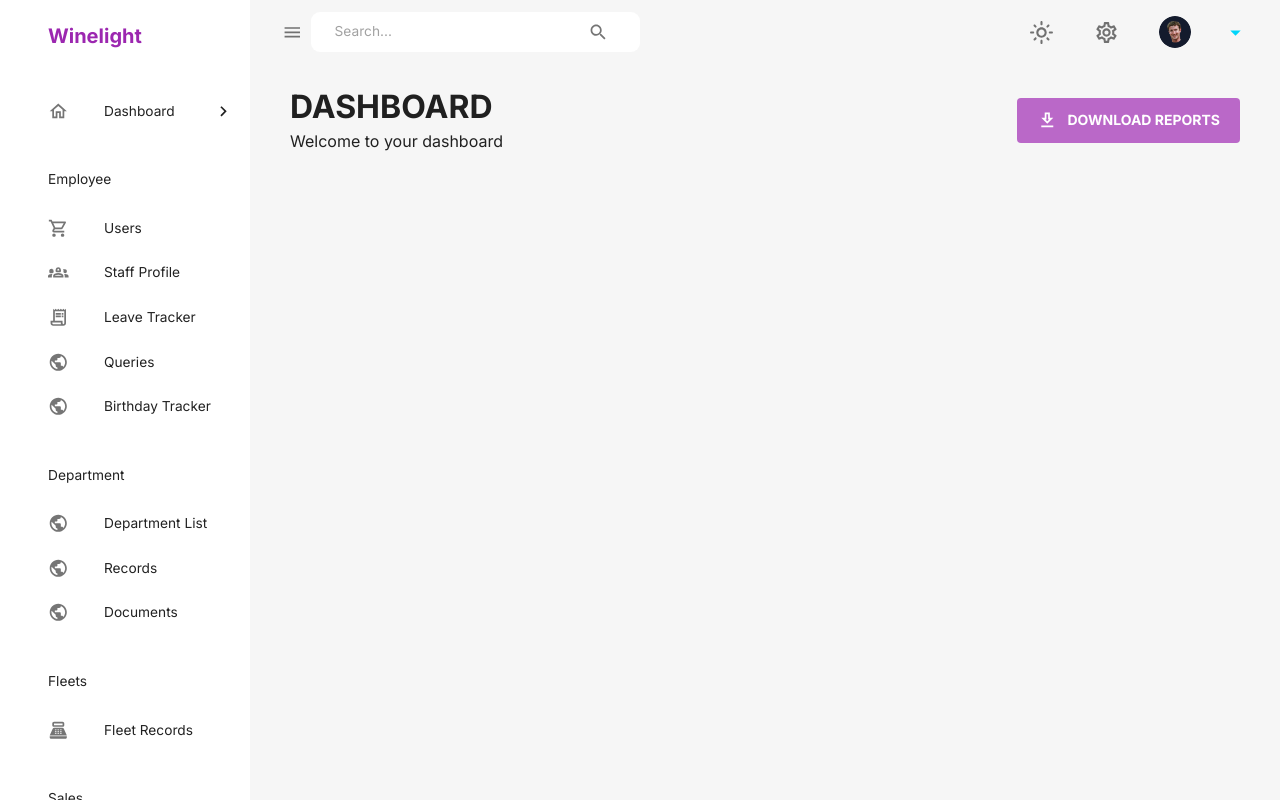
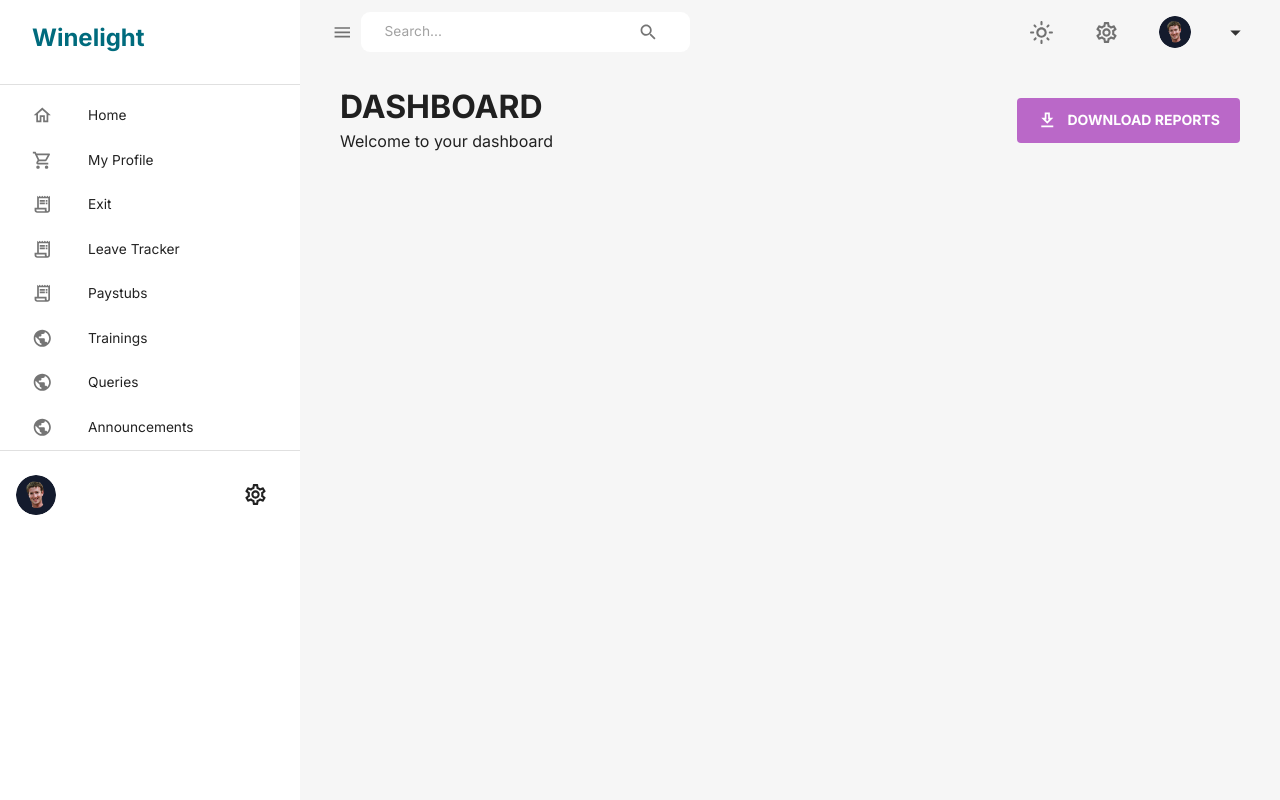
Before and after one commit to felayo/company_mgt_sys_admin, a React (Vite) app: page /dashboard in a window 1280 px wide. Built offline with nearby package versions, Linux system fonts and the light colour scheme.

Commit message:
logout implement on navbar component and sidebar component refactored

```diff
--- a/src/components/DashLayout.jsx
+++ b/src/components/DashLayout.jsx
@@ -1,7 +1,8 @@
 import { useState } from "react";
+import { Outlet } from "react-router-dom";
 import { Box, useMediaQuery } from "@mui/material";
 // import { useSelector } from "react-redux";
-import { Outlet } from "react-router-dom";
+
 import Navbar from "./Navbar";
 import Footer from "./Footer";
 import Sidebar from "./Sidebar";
@@ -18,7 +19,7 @@ const DashLayout = () => {
     <Box display={isNonMobile ? "flex" : "block"} width="100%" height="100%">
       <Sidebar
         isNonMobile={isNonMobile}
-        drawerWidth="250px"
+        drawerWidth="300px"
         isSidebarOpen={isSidebarOpen}
         setIsSidebarOpen={setIsSidebarOpen}
       />
--- a/src/components/Navbar.jsx
+++ b/src/components/Navbar.jsx
@@ -1,6 +1,7 @@
 /* eslint-disable no-unused-vars */
 /* eslint-disable react/prop-types */
-import React, { useState } from "react";
+import React, { useState, useEffect } from "react";
+import { useNavigate, useLocation } from 'react-router-dom'
 import {
   AppBar,
   Button,
@@ -13,9 +14,6 @@ import {
   MenuItem,
   useTheme,
 } from "@mui/material";
-import { useDispatch } from "react-redux";
-import FlexBetween from "./FlexBetween";
-import { setMode } from "../redux/features/theme/themeSlice";
 import {
   LightModeOutlined,
   DarkModeOutlined,
@@ -24,18 +22,31 @@ import {
   SettingsOutlined,
   ArrowDropDownOutlined,
 } from "@mui/icons-material";
+
+import { useDispatch } from "react-redux";
+import { setMode } from "../redux/features/theme/themeSlice";
+import { useSendLogoutMutation } from "../redux/features/auth/authApiSlice";
+
+import FlexBetween from "./FlexBetween";
 import profileImage from "../assets/user.png";
+
 import useAuth from "../hooks/useAuth";
 
 const Navbar = ({ isSidebarOpen, setIsSidebarOpen }) => {
+  const [sendLogout, { isLoading, isSuccess, isError, error }] = useSendLogoutMutation()
+  const { email, role } = useAuth();
+  const navigate = useNavigate()
   const dispatch = useDispatch();
   const theme = useTheme();
   const [anchorEl, setAnchorEl] = useState(null);
+
+  useEffect(() => {
+        if (isSuccess) navigate('/')
+    }, [isSuccess, navigate])
+
   const isOpen = Boolean(anchorEl);
   const handleClick = (event) => setAnchorEl(event.currentTarget);
   const handleClose = () => setAnchorEl(null);
-
-  const { email, role } = useAuth();
 
   return (
     <AppBar
@@ -98,17 +109,17 @@ const Navbar = ({ isSidebarOpen, setIsSidebarOpen }) => {
                 <Typography
                   fontWeight="bold"
                   fontSize="0.85rem"
-                  sx={{ color: theme.palette.secondary[100] }}>
-                  { email }
+                  sx={{ color: theme.palette.neutral.dark }}>
+                  {email}
                 </Typography>
                 <Typography
                   fontSize="0.75rem"
-                  sx={{ color: theme.palette.secondary[200] }}>
-                  { role }
+                  sx={{ color: theme.palette.neutral.main }}>
+                  {role}
                 </Typography>
               </Box>
               <ArrowDropDownOutlined
-                sx={{ color: theme.palette.secondary[300], fontSize: "25px" }}
+                sx={{ color: theme.palette.neutral.dark, fontSize: "25px" }}
               />
             </Button>
             <Menu
@@ -116,7 +127,7 @@ const Navbar = ({ isSidebarOpen, setIsSidebarOpen }) => {
               open={isOpen}
               onClose={handleClose}
               anchorOrigin={{ vertical: "bottom", horizontal: "center" }}>
-              <MenuItem onClick={handleClose}>Log Out</MenuItem>
+              <MenuItem onClick={sendLogout}>Log Out</MenuItem>
             </Menu>
           </FlexBetween>
         </FlexBetween>
--- a/src/components/Sidebar.jsx
+++ b/src/components/Sidebar.jsx
@@ -1,3 +1,4 @@
+/* eslint-disable react/prop-types */
 import { useState, useEffect } from "react";
 import {
   Box,
@@ -22,125 +23,13 @@ import {
   ReceiptLongOutlined,
   PublicOutlined,
   PointOfSaleOutlined,
-  TodayOutlined,
-  CalendarMonthOutlined,
-  AdminPanelSettingsOutlined,
-  TrendingUpOutlined,
-  PieChartOutlined,
+  TodayOutlined
 } from "@mui/icons-material";
 
 import { useLocation, useNavigate } from "react-router-dom";
 import FlexBetween from "./FlexBetween";
 import profileImage from "../assets/user.png";
 import useAuth from "../hooks/useAuth";
-
-const navItems = [
-  {
-    text: "Dashboard",
-    icon: <HomeOutlined />,
-    link: ""
-  },
-  {
-    text: "Employee",
-    icon: null,
-    link: "#"
-  },
-  {
-    text: "Users",
-    icon: <ShoppingCartOutlined />,
-    link: "users"
-  },
-  {
-    text: "Staff Profile",
-    icon: <Groups2Outlined />,
-    link: "employee"
-  },
-  {
-    text: "Leave Tracker",
-    icon: <ReceiptLongOutlined />,
-    link: "leave"
-  },
-  {
-    text: "Queries",
-    icon: <PublicOutlined />,
-    link: "query"
-  },
-  {
-    text: "Birthday Tracker",
-    icon: <PublicOutlined />,
-    link: "birthday"
-  },
-  {
-    text: "Department",
-    icon: null,
-    link: "#"
-  },
-  {
-    text: "Department List",
-    icon: <PublicOutlined />,
-    link: "department"
-  },
-  {
-    text: "Records",
-    icon: <PublicOutlined />,
-    link: "record"
-  },
-  {
-    text: "Documents",
-    icon: <PublicOutlined />,
-    link: "documents"
-  },
-  {
-    text: "Fleets",
-    icon: null,
-    link: "#"
-  },
-  {
-    text: "Fleet Records",
-    icon: <PointOfSaleOutlined />,
-    link: "vehicle_records"
-  },
-  {
-    text: "Sales",
-    icon: null,
-    link: "#"
-  },
-  {
-    text: "Overview",
-    icon: <PointOfSaleOutlined />,
-    link: "overview"
-  },
-  {
-    text: "Daily",
-    icon: <TodayOutlined />,
-    link: "daily"
-  },
-  {
-    text: "Monthly",
-    icon: <CalendarMonthOutlined />,
-    link: "monthly"
-  },
-  {
-    text: "Breakdown",
-    icon: <PieChartOutlined />,
-    link: "breakdown"
-  },
-  {
-    text: "Management",
-    icon: null,
-    link: "#"
-  },
-  {
-    text: "Admin",
-    icon: <AdminPanelSettingsOutlined />,
-    link: "admin"
-  },
-  {
-    text: "Performance",
-    icon: <TrendingUpOutlined />,
-    link: "performance"
-  },
-];
 
 const Sidebar = ({
   drawerWidth,
@@ -149,14 +38,150 @@ const Sidebar = ({
   isNonMobile,
 }) => {
   const { pathname } = useLocation();
+  // eslint-disable-next-line no-unused-vars
   const [active, setActive] = useState("");
   const navigate = useNavigate();
   const theme = useTheme();
-  const { email, role } = useAuth();
+  const { email, role, isManager, isAdmin } = useAuth();
 
   useEffect(() => {
     setActive(pathname.substring(1));
   }, [pathname]);
+
+  const navItems = [
+    {
+      id: 1,
+      text: "Dashboard",
+      icon: <HomeOutlined />,
+      link: "",
+    },
+    {
+      id: 2,
+      text: "Employee",
+      icon: null,
+      link: "#",
+    },
+    {
+      id: 3,
+      text: "My Profile",
+      icon: <ShoppingCartOutlined />,
+      link: "profile",
+    },
+    {
+      id: 4,
+      text: isManager || isAdmin ? "Employee Lists" : null,
+      icon: isManager || isAdmin ? <Groups2Outlined /> : null,
+      link: "employee",
+    },
+    {
+      id: 5,
+      text: "Exit",
+      icon: <ReceiptLongOutlined />,
+      link: "exit",
+    },
+    {
+      id: 6,
+      text: "Leave Tracker",
+      icon: <ReceiptLongOutlined />,
+      link: "leave",
+    },
+    {
+      id: 7,
+      text: "Paystubs",
+      icon: <ReceiptLongOutlined />,
+      link: "paystubs",
+    },
+    {
+      id: 8,
+      text: "Trainings",
+      icon: <PublicOutlined />,
+      link: "trainings",
+    },
+    {
+      id: 9,
+      text: "Queries",
+      icon: <PublicOutlined />,
+      link: "query",
+    },
+    {
+      id: 10,
+      text: "Announcements",
+      icon: <PublicOutlined />,
+      link: "announcement",
+    },
+    {
+      id: 11,
+      text: "Department",
+      icon: null,
+      link: "#",
+    },
+    {
+      id: 12,
+      text: isManager || isAdmin ? "Department Records" : null,
+      icon: isManager || isAdmin ? <PublicOutlined /> : null,
+      link: "department-records",
+    },
+    {
+      id: 13,
+      text: isManager || isAdmin ? "Assign Employee" : null,
+      icon: isManager || isAdmin ? <PublicOutlined /> : null,
+      link: "assign-employee",
+    },
+    {
+      id: 14,
+      text: isManager || isAdmin ? "Deparments Document" : null,
+      icon: isManager || isAdmin ? <PublicOutlined /> : null,
+      link: "dept-document",
+    },
+    {
+      id: 15,
+      text: "Vehicle",
+      icon: null,
+      link: "#",
+    },
+    {
+      id: 16,
+      text: isManager || isAdmin ? "Add New Vehicle" : null,
+      icon: isManager || isAdmin ? <PointOfSaleOutlined /> : null,
+      link: "add-new-vehicle",
+    },
+    {
+      id: 17,
+      text: isManager || isAdmin ? "Vehicle Records" : null,
+      icon: isManager || isAdmin ? <PointOfSaleOutlined /> : null,
+      link: "vehicle-records",
+    },
+    {
+      id: 18,
+      text: isManager || isAdmin ? "Maintenance Records" : null,
+      icon: isManager || isAdmin ? <PointOfSaleOutlined /> : null,
+      link: "maintenance-records",
+    },
+    {
+      id: 19,
+      text: isManager || isAdmin ? "Add New Vehicle User" : null,
+      icon: isManager || isAdmin ? <PointOfSaleOutlined /> : null,
+      link: "add-vehicle-user",
+    },
+    {
+      id: 20,
+      text: isManager ? "User" : null,
+      icon: null,
+      link: "#",
+    },
+    {
+      id: 21,
+      text: isManager ? "Users" : null,
+      icon: isManager ? <PointOfSaleOutlined /> : null,
+      link: "/users",
+    },
+    {
+      id: 22,
+      text: isManager ? "Add New User" : null,
+      icon: isManager ? <TodayOutlined /> : null,
+      link: "add-user",
+    }
+  ];
 
   return (
     <Box component="nav">
@@ -169,19 +194,18 @@ const Sidebar = ({
           sx={{
             width: drawerWidth,
             "& .MuiDrawer-paper": {
-              color: theme.palette.secondary[200],
+              color: theme.palette.grey[1000],
               backgroundColor: theme.palette.background.alt,
               boxSixing: "border-box",
               borderWidth: isNonMobile ? 0 : "2px",
               width: drawerWidth,
             },
-          }}
-        >
+          }}>
           <Box width="100%">
-            <Box m="1.5rem 2rem 2rem 3rem">
-              <FlexBetween color={theme.palette.secondary.main}>
+            <Box m="1.5rem 2rem 2rem 2rem">
+              <FlexBetween color={theme.palette.primary.dark}>
                 <Box display="flex" alignItems="center" gap="0.5rem">
-                  <Typography variant="h4" fontWeight="bold">
+                  <Typography variant="h3" fontWeight="bold">
                     Winelight
                   </Typography>
                 </Box>
@@ -192,48 +216,54 @@ const Sidebar = ({
                 )}
               </FlexBetween>
             </Box>
+            <Divider />
             <List>
-              {navItems.map(({ text, icon, link }) => {
-                if (!icon) {
+              {navItems.map((navItem) => {
+                const marginCondition = isManager || isAdmin ? "2.25rem 0 1rem 2rem" : "0"; // set margin roles
+
+                if (!navItem.icon) {
                   return (
-                    <Typography key={text} sx={{ m: "2.25rem 0 1rem 3rem" }}>
-                      {text}
+                    <Typography
+                      fontWeight="bold"
+                      key={navItem.id}
+                      sx={{ m: `${marginCondition}` }}>
+                      {isManager || isAdmin ? navItem.text : null}
                     </Typography>
                   );
                 }
-                const lcText = text.toLowerCase();
+
+                if (!isManager && navItem.text == "Dashboard") {
+                  navItem.text = "Home";
+                }
 
                 return (
-                  <ListItem key={text} disablePadding>
+                  <ListItem key={navItem.id} disablePadding>
                     <ListItemButton
                       onClick={() => {
-                        navigate(`/dashboard/${link}`);
-                        setActive(lcText);
+                        navigate(`/dashboard/${navItem.link}`);
                       }}
                       sx={{
                         backgroundColor:
-                          active === lcText
-                            ? theme.palette.secondary[300]
+                          pathname === `/dashboard/${navItem.link}`
+                            ? theme.palette.grey[500]
                             : "transparent",
                         color:
-                          active === lcText
+                          pathname === `/dashboard/${navItem.link}`
                             ? theme.palette.primary[600]
                             : theme.palette.secondary[100],
-                      }}
-                    >
+                      }}>
                       <ListItemIcon
                         sx={{
-                          ml: "2rem",
+                          ml: "1rem",
                           color:
-                            active === lcText
-                              ? theme.palette.primary[600]
-                              : theme.palette.secondary[200],
-                        }}
-                      >
-                        {icon}
+                            pathname === `/dashboard/${navItem.link}`
+                              ? "green"
+                              : theme.palette.primary[200],
+                        }}>
+                        {navItem.icon}
                       </ListItemIcon>
-                      <ListItemText primary={text} />
-                      {active === lcText && (
+                      <ListItemText primary={navItem.text} />
+                      {pathname === `/dashboard/${navItem.link}` && (
                         <ChevronRightOutlined sx={{ ml: "auto" }} />
                       )}
                     </ListItemButton>
@@ -245,7 +275,7 @@ const Sidebar = ({
 
           <Box position="relative" bottom="0.5rem">
             <Divider />
-            <FlexBetween textTransform="none" gap="1rem" m="1.5rem 2rem 0 3rem">
+            <FlexBetween textTransform="none" gap="1rem" m="1.5rem 2rem 0 1rem">
               <Box
                 component="img"
                 alt="profile"
@@ -259,20 +289,18 @@ const Sidebar = ({
                 <Typography
                   fontWeight="bold"
                   fontSize="0.9rem"
-                  sx={{ color: theme.palette.secondary[100] }}
-                >
-                  { email }
+                  sx={{ color: theme.palette.primary[100] }}>
+                  {email}
                 </Typography>
                 <Typography
                   fontSize="0.8rem"
-                  sx={{ color: theme.palette.secondary[200] }}
-                >
-                  { role }
+                  sx={{ color: theme.palette.primary[200] }}>
+                  {role}
                 </Typography>
               </Box>
               <SettingsOutlined
                 sx={{
-                  color: theme.palette.secondary[300],
+                  color: theme.palette.primary[300],
                   fontSize: "25px ",
                 }}
               />
```
Also changed, not shown: src/App.jsx (+6 -7 lines), src/components/MenuItem.jsx (deleted, +0 -22 lines).
